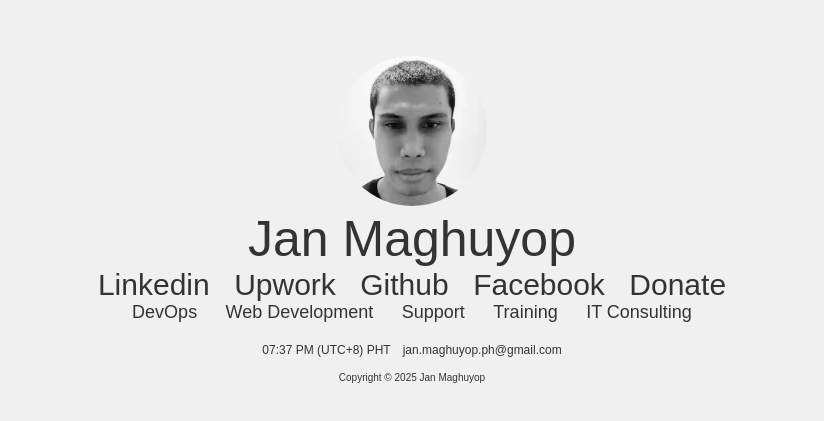
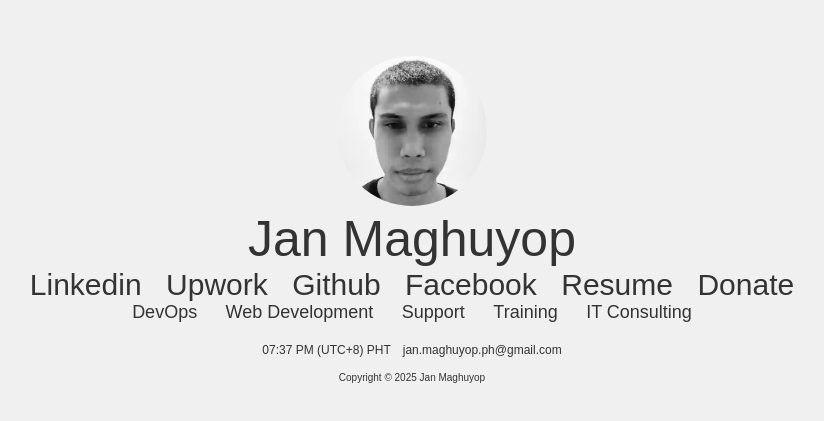
Before and after one commit to janmaghuyop/janmaghuyop.github.io, a plain HTML site: page main.html in a window 1280 px wide. Shown: the part 175-596 px from the top of the page, without its empty margins (228-1052 px from the left). Drawn offline with Linux system fonts and the light colour scheme.

Commit message:
add resume.md

```diff
--- a/main.html
+++ b/main.html
@@ -102,6 +102,7 @@
             <a href="https://www.upwork.com/freelancers/~01d40ed7aed9d24636" target="_blank">Upwork</a>
             <a href="https://github.com/janmaghuyop" target="_blank">Github</a>
             <a href="https://www.facebook.com/jeemaghuyop/" target="_blank">Facebook</a>
+            <a href="https://janmaghuyop.github.io/resume.md" target="_blank">Resume</a>
             <a onclick="clickDonate()">Donate</a>
         </div>
         <div class="services">
```
Also changed, not shown: index.html (+1 -1 lines), 1 other file.
